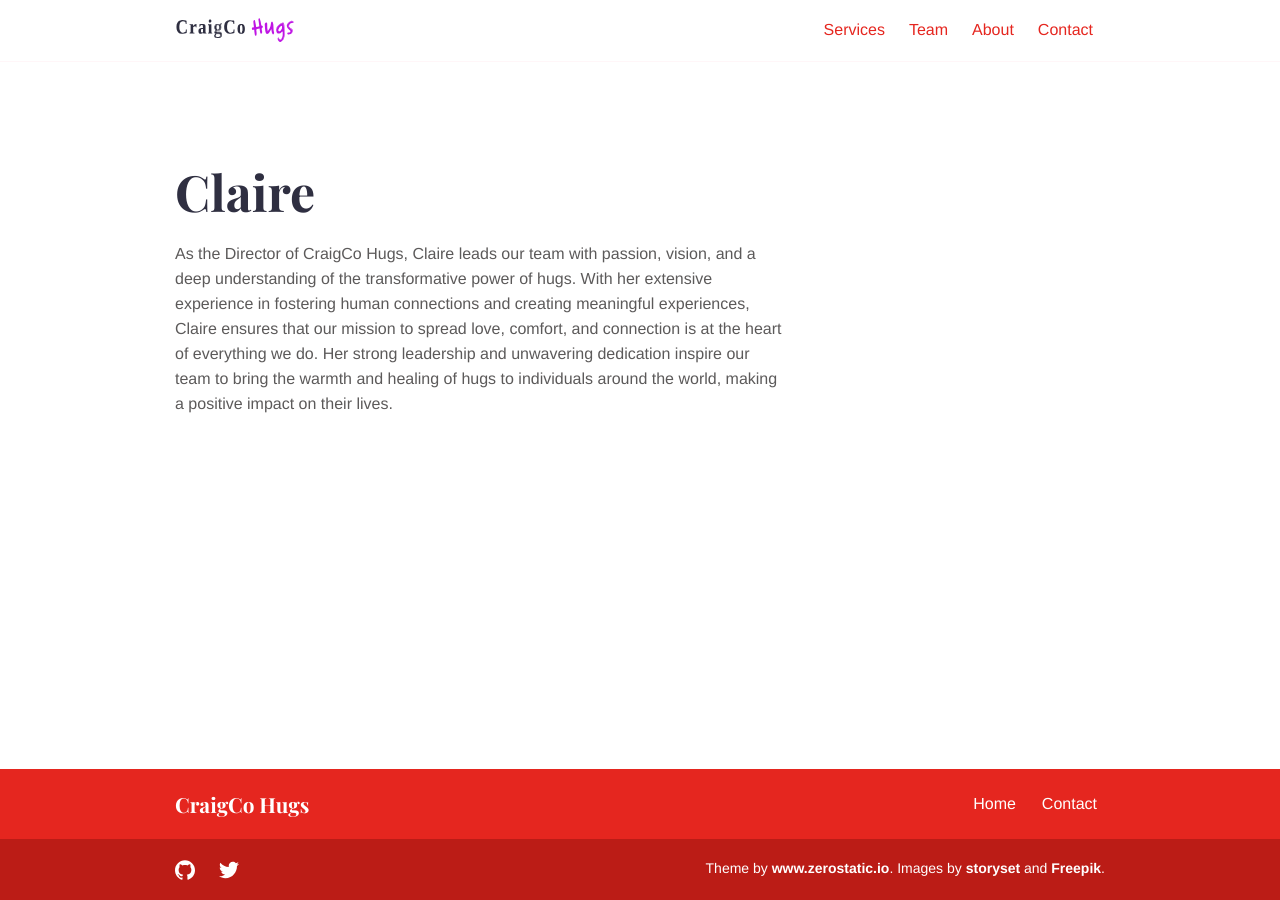
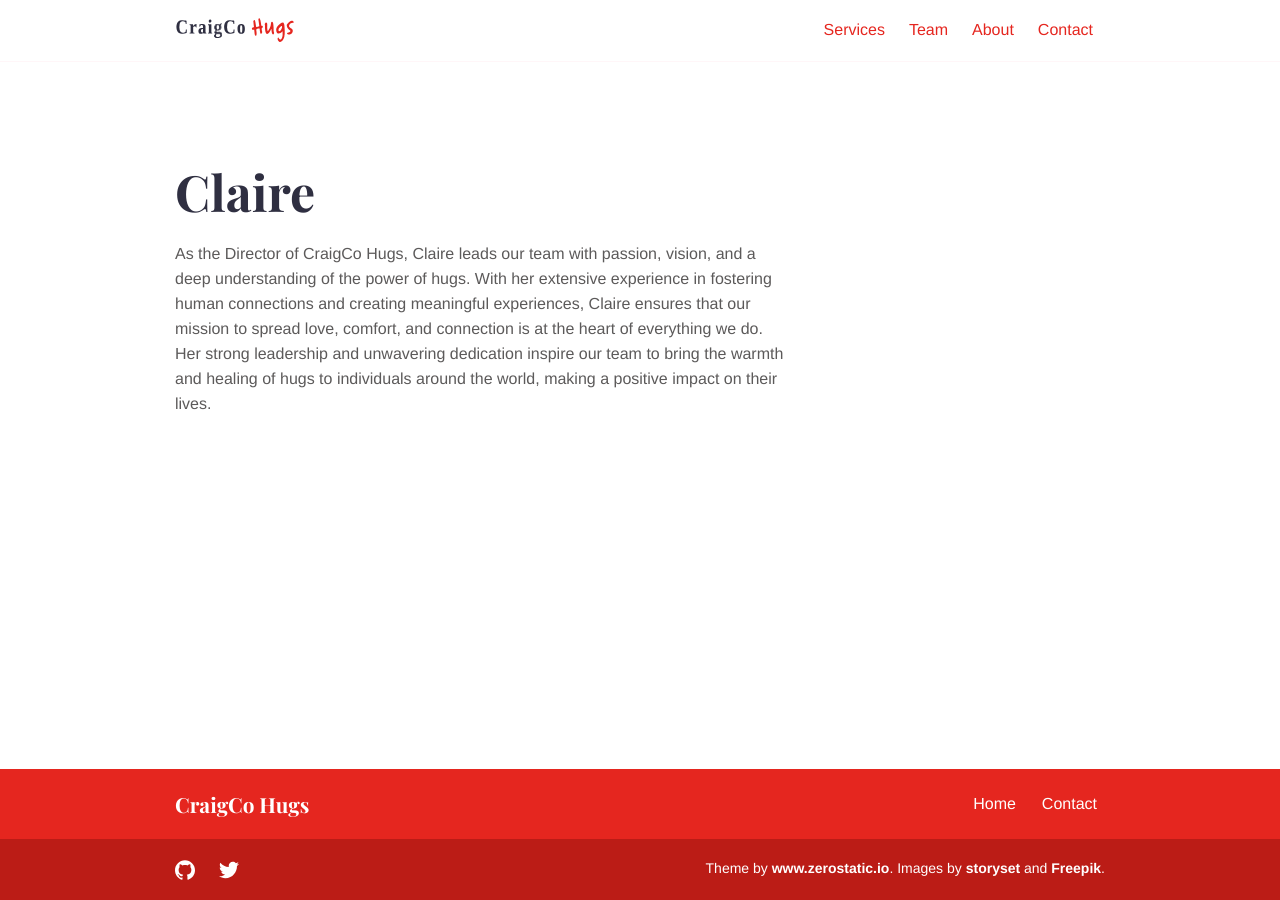
Before and after one commit to craigcohugs/craigcohugs.github.io, a Jekyll site: the page built from _team/claire.md, in a window 1280 px wide. Built offline with Jekyll 4.4.1, drawn with Linux system fonts in a browser that asks for light colours.

Commit message:
Teams LinkedIn fix, logo color update

```diff
--- a/_team/claire.md
+++ b/_team/claire.md
@@ -8,4 +8,4 @@
 weight: 1
 ---
 
-As the Director of CraigCo Hugs, Claire leads our team with passion, vision, and a deep understanding of the transformative power of hugs. With her extensive experience in fostering human connections and creating meaningful experiences, Claire ensures that our mission to spread love, comfort, and connection is at the heart of everything we do. Her strong leadership and unwavering dedication inspire our team to bring the warmth and healing of hugs to individuals around the world, making a positive impact on their lives.
+As the Director of CraigCo Hugs, Claire leads our team with passion, vision, and a deep understanding of the power of hugs. With her extensive experience in fostering human connections and creating meaningful experiences, Claire ensures that our mission to spread love, comfort, and connection is at the heart of everything we do. Her strong leadership and unwavering dedication inspire our team to bring the warmth and healing of hugs to individuals around the world, making a positive impact on their lives.
```
Also changed, not shown: _team/craig.md (+0 -1 lines), _team/mega-man.md (+0 -1 lines), _team/nibbles.md (+0 -1 lines), images/favicon-32x32.png, images/favicon-32x32.svg, images/logo/logo-mobile.png, images/logo/logo-mobile.svg, images/logo/logo.png, images/logo/logo.svg, 3 other files.
